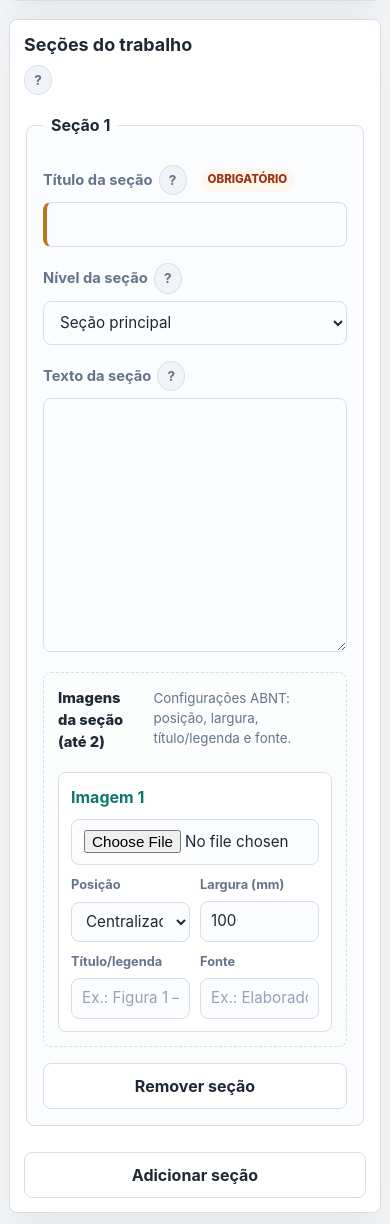
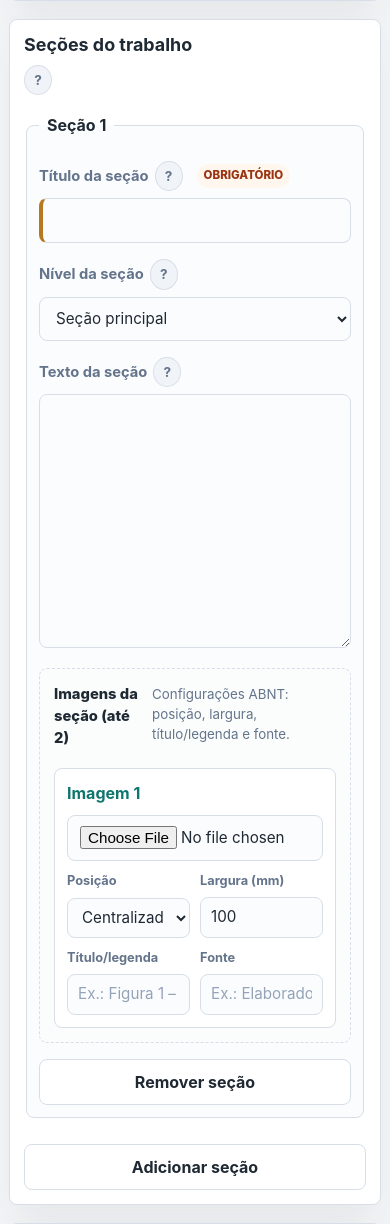
Before and after one commit to Davi-Marques615/Convertor-de-ABNT, a Flask app: page / in a window 390 px wide. Shown: the part 3200-4424 px from the top of the page. Run offline with Flask 3, Linux system fonts and the light colour scheme.

Commit message:
Update style.css

```diff
--- a/static/style.css
+++ b/static/style.css
@@ -522,9 +522,22 @@ textarea:required {
     }
 
     .section-heading-row,
-    .form-actions {
+    .form-actions,
+    .work-section-actions {
         align-items: stretch;
         flex-direction: column;
+    }
+
+    .author-control {
+        align-items: stretch;
+        flex-direction: column;
+    }
+
+    .author-control input,
+    .author-control .remove-author,
+    .work-section-actions .secondary-button {
+        width: 100%;
+        min-width: 0;
     }
 
     .primary-button,
@@ -558,6 +571,14 @@ textarea:required {
         padding: 14px;
     }
 
+    .author-control {
+        gap: 10px;
+    }
+
+    .work-section {
+        padding: 12px;
+    }
+
     input,
     select,
     textarea {
```
